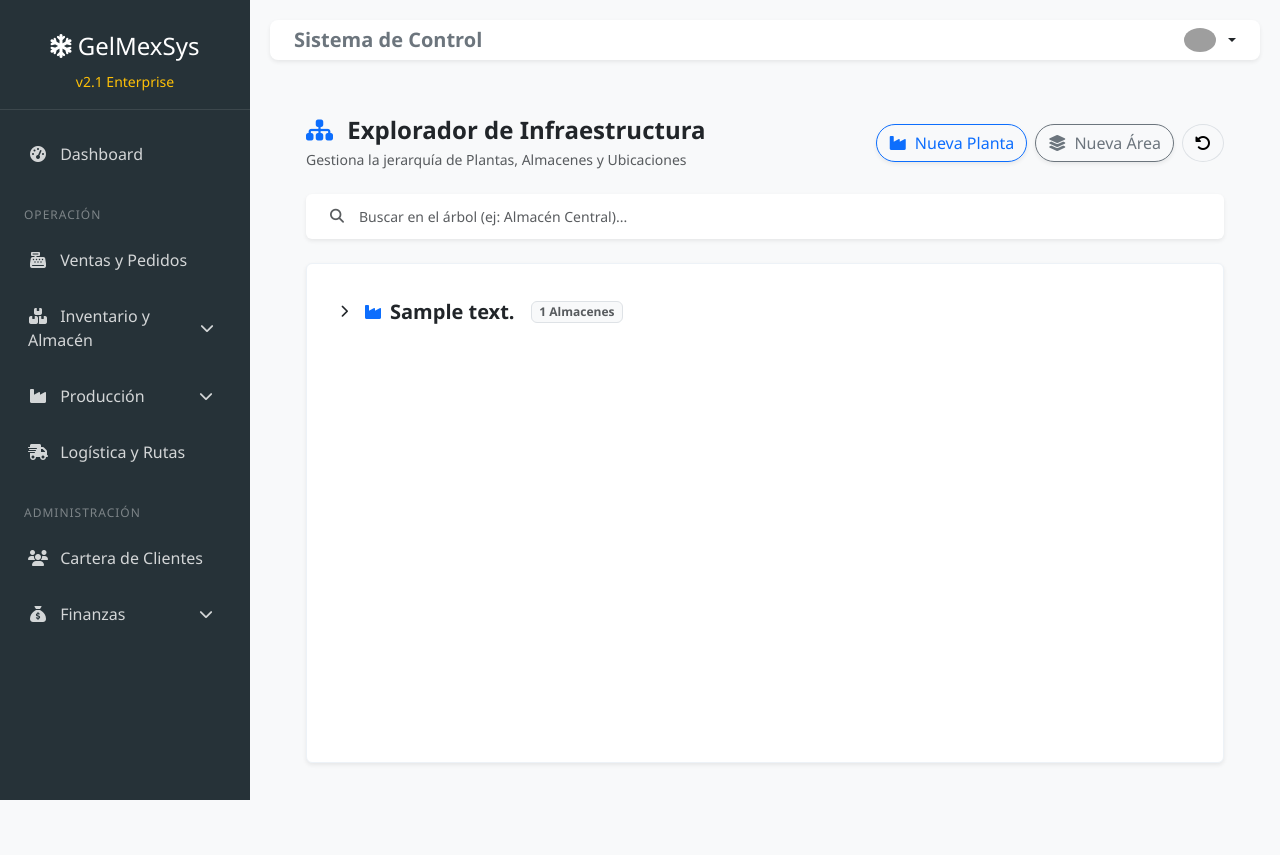
After one commit to Elektrion002/GelMexSys2.0, a Python web app: template app/templates/catalogs_admin/infrastructure_tree.html in a window 1280 px wide. The commit adds this page. Run offline with Jinja, Linux system fonts and the light colour scheme; the template is opened without the code that fills it: most values are stand-ins (such as "Sample title", 1, 10 or a date in 2020); grey boxes are pictures that could not be loaded.

Commit message:
Implement Infrastructure Explorer Hierarchical Tree

```diff
--- a/app/models/infrastructure.py
+++ b/app/models/infrastructure.py
@@ -12,8 +12,8 @@ class Almacen(db.Model):
     area_id = db.Column(db.Integer, db.ForeignKey('cat_areas.id'))
 
     tipo = db.relationship('CatTipoAlmacen')
-    planta = db.relationship('CatPlanta')
-    area = db.relationship('CatArea')
+    planta = db.relationship('CatPlanta', backref='almacenes')
+    area = db.relationship('CatArea', backref='almacenes')
 
 class UbicacionAlmacen(db.Model):
     __tablename__ = 'ubicaciones_almacen'
--- /dev/null
+++ b/app/templates/catalogs_admin/infrastructure_tree.html
@@ -0,0 +1,170 @@
+{% extends "base.html" %}
+
+{% block title %}Explorador de Infraestructura{% endblock %}
+
+{% block content %}
+<div class="container-fluid pb-5">
+    <div class="d-flex justify-content-between align-items-center mb-4">
+        <div>
+            <h4 class="fw-bold mb-1"><i class="fa-solid fa-sitemap me-2 text-primary"></i> Explorador de Infraestructura</h4>
+            <p class="text-muted small mb-0">Gestiona la jerarquía de Plantas, Almacenes y Ubicaciones</p>
+        </div>
+        <div class="d-flex gap-2">
+            <a href="{{ url_for('catalogs_admin.create', slug='plantas') }}" class="btn btn-outline-primary shadow-sm rounded-pill">
+                <i class="fa-solid fa-industry me-1"></i> Nueva Planta
+            </a>
+            <a href="{{ url_for('catalogs_admin.create', slug='areas') }}" class="btn btn-outline-secondary shadow-sm rounded-pill">
+                <i class="fa-solid fa-layer-group me-1"></i> Nueva Área
+            </a>
+            <a href="{{ url_for('catalogs_admin.index') }}" class="btn btn-light border rounded-circle"><i class="fa-solid fa-rotate-left"></i></a>
+        </div>
+    </div>
+
+    <!-- ÁREA DE FILTRADO RÁPIDO -->
+    <div class="card border-0 shadow-sm mb-4">
+        <div class="card-body py-2">
+            <div class="input-group input-group-sm">
+                <span class="input-group-text bg-transparent border-0"><i class="fa-solid fa-magnifying-glass text-muted"></i></span>
+                <input type="text" id="treeSearch" class="form-control border-0 bg-transparent" placeholder="Buscar en el árbol (ej: Almacén Central)...">
+            </div>
+        </div>
+    </div>
+
+    <div class="row">
+        <div class="col-lg-12">
+            <div class="tree-container p-4 bg-white rounded shadow-sm">
+                {% if plantas %}
+                    <ul class="tree-root list-unstyled">
+                        {% for planta in plantas %}
+                        <li class="tree-item plant-node" data-name="{{ planta.descripcion }}">
+                            <div class="tree-header d-flex align-items-center justify-content-between p-2 rounded mb-1">
+                                <div class="d-flex align-items-center flex-grow-1" data-bs-toggle="collapse" data-bs-target="#planta-{{ planta.id }}">
+                                    <i class="fa-solid fa-chevron-right me-3 arrow-icon"></i>
+                                    <i class="fa-solid fa-industry me-2 text-primary"></i>
+                                    <span class="fw-bold fs-5">{{ planta.descripcion }}</span>
+                                    <span class="badge bg-light text-muted ms-3 border">{{ planta.almacenes|length }} Almacenes</span>
+                                </div>
+                                <div class="tree-actions d-flex gap-1">
+                                    <a href="{{ url_for('catalogs_admin.create', slug='almacenes', planta_id=planta.id) }}"
+                                       class="btn btn-sm btn-soft-primary" title="Agregar Almacén a esta Planta">
+                                        <i class="fa-solid fa-plus-circle"></i>
+                                    </a>
+                                    <a href="{{ url_for('catalogs_admin.edit', slug='plantas', id=planta.id) }}"
+                                       class="btn btn-sm btn-soft-secondary" title="Editar Planta">
+                                        <i class="fa-solid fa-pen"></i>
+                                    </a>
+                                </div>
+                            </div>
+
+                            <ul class="collapse list-unstyled ps-4 ms-2 border-start" id="planta-{{ planta.id }}">
+                                {% if planta.almacenes %}
+                                    {% for almacen in planta.almacenes %}
+                                    <li class="tree-item almacen-node mt-1" data-name="{{ almacen.descripcion }}">
+                                        <div class="tree-header d-flex align-items-center justify-content-between p-2 rounded">
+                                            <div class="d-flex align-items-center flex-grow-1" data-bs-toggle="collapse" data-bs-target="#almacen-{{ almacen.id }}">
+                                                <i class="fa-solid fa-chevron-right me-3 arrow-icon"></i>
+                                                <i class="fa-solid fa-warehouse me-2 text-warning"></i>
+                                                <span class="fw-semibold">{{ almacen.descripcion }}</span>
+                                                <small class="text-muted ms-2">({{ almacen.area.descripcion if almacen.area else 'Sin Área' }})</small>
+                                                <span class="badge bg-light text-muted ms-3 border">{{ almacen.ubicaciones|length }} Ubic.</span>
+                                            </div>
+                                            <div class="tree-actions d-flex gap-1">
+                                                <a href="{{ url_for('catalogs_admin.create', slug='ubicaciones-almacen', almacen_id=almacen.id) }}"
+                                                   class="btn btn-sm btn-soft-warning" title="Agregar Ubicación">
+                                                    <i class="fa-solid fa-plus-circle"></i>
+                                                </a>
+                                                <a href="{{ url_for('catalogs_admin.edit', slug='almacenes', id=almacen.id) }}"
+                                                   class="btn btn-sm btn-soft-secondary">
+                                                    <i class="fa-solid fa-pen"></i>
+                                                </a>
+                                            </div>
+                                        </div>
+
+                                        <ul class="collapse list-unstyled ps-4 ms-2 border-start" id="almacen-{{ almacen.id }}">
+                                            {% if almacen.ubicaciones %}
+                                                {% for ubic in almacen.ubicaciones %}
+                                                <li class="tree-item ubicacion-node mt-1" data-name="{{ ubic.codigo }}">
+                                                    <div class="tree-header d-flex align-items-center justify-content-between p-2 rounded">
+                                                        <div class="d-flex align-items-center">
+                                                            <i class="fa-solid fa-location-dot me-3 text-danger small"></i>
+                                                            <span class="text-secondary fw-bold">{{ ubic.codigo }}</span>
+                                                            <small class="text-muted ms-3">{{ ubic.notas if ubic.notas else '' }}</small>
+                                                        </div>
+                                                        <div class="tree-actions">
+                                                            <a href="{{ url_for('catalogs_admin.edit', slug='ubicaciones-almacen', id=ubic.id) }}"
+                                                               class="btn btn-sm btn-soft-secondary">
+                                                                <i class="fa-solid fa-pen"></i>
+                                                            </a>
+                                                        </div>
+                                                    </div>
+                                                </li>
+                                                {% endfor %}
+                                            {% else %}
+                                                <li class="ps-4 py-2 text-muted small italic">No hay ubicaciones registradas en este almacén.</li>
+                                            {% endif %}
+                                        </ul>
+                                    </li>
+                                    {% endfor %}
+                                {% else %}
+                                    <li class="ps-4 py-2 text-muted small italic">No hay almacenes asociados a esta planta.</li>
+                                {% endif %}
+                            </ul>
+                        </li>
+                        {% endfor %}
+                    </ul>
+                {% else %}
+                    <div class="text-center py-5">
+                        <i class="fa-solid fa-industry fa-4x text-light mb-3"></i>
+                        <h5>No se han registrado plantas todavía</h5>
+                        <a href="{{ url_for('catalogs_admin.create', slug='plantas') }}" class="btn btn-primary mt-3">Comenzar configuración</a>
+                    </div>
+                {% endif %}
+            </div>
+        </div>
+    </div>
+</div>
+
+<style>
+    .tree-container { min-height: 500px; border: 1px solid #edf2f7; }
+    .tree-header { transition: all 0.2s; cursor: pointer; border: 1px solid transparent; }
+    .tree-header:hover { background-color: #f8fafc; border-color: #e2e8f0; }
+    .tree-actions { opacity: 0; transition: opacity 0.2s; }
+    .tree-header:hover .tree-actions { opacity: 1; }
+
+    .arrow-icon { font-size: 0.8rem; transition: transform 0.2s; }
+    [aria-expanded="true"] .arrow-icon { transform: rotate(90deg); }
+
+    .btn-soft-primary { background: #ebf4ff; color: #3182ce; }
+    .btn-soft-warning { background: #fffaf0; color: #b7791f; }
+    .btn-soft-secondary { background: #f7fafc; color: #4a5568; }
+    .btn-soft-primary:hover, .btn-soft-warning:hover, .btn-soft-secondary:hover {
+        filter: brightness(0.95); transform: translateY(-1px);
+    }
+
+    .border-start { border-left-width: 2px !important; border-left-style: dashed !important; border-color: #e2e8f0 !important; }
+
+    /* Animación de filtrado */
+    .tree-item.hidden { display: none !important; }
+</style>
+
+<script>
+    document.getElementById('treeSearch').addEventListener('keyup', function() {
+        let val = this.value.toLowerCase();
+        let items = document.querySelectorAll('.tree-item');
+
+        items.forEach(item => {
+            let name = item.dataset.name.toLowerCase();
+            if (name.includes(val)) {
+                item.classList.remove('hidden');
+                // Asegurar que los padres estén visibles y expandidos?
+                // Por ahora solo filtro local
+            } else {
+                item.classList.add('hidden');
+            }
+        });
+
+        // Si el valor está vacío, quitamos el hidden a todo
+        if(!val) items.forEach(i => i.classList.remove('hidden'));
+    });
+</script>
+{% endblock %}
```
Also changed, not shown: app/blueprints/catalogs_admin.py (+73 -11 lines), app/templates/catalogs_admin/form.html (+15 -4 lines), app/templates/catalogs_admin/menu.html (+10 -6 lines).
